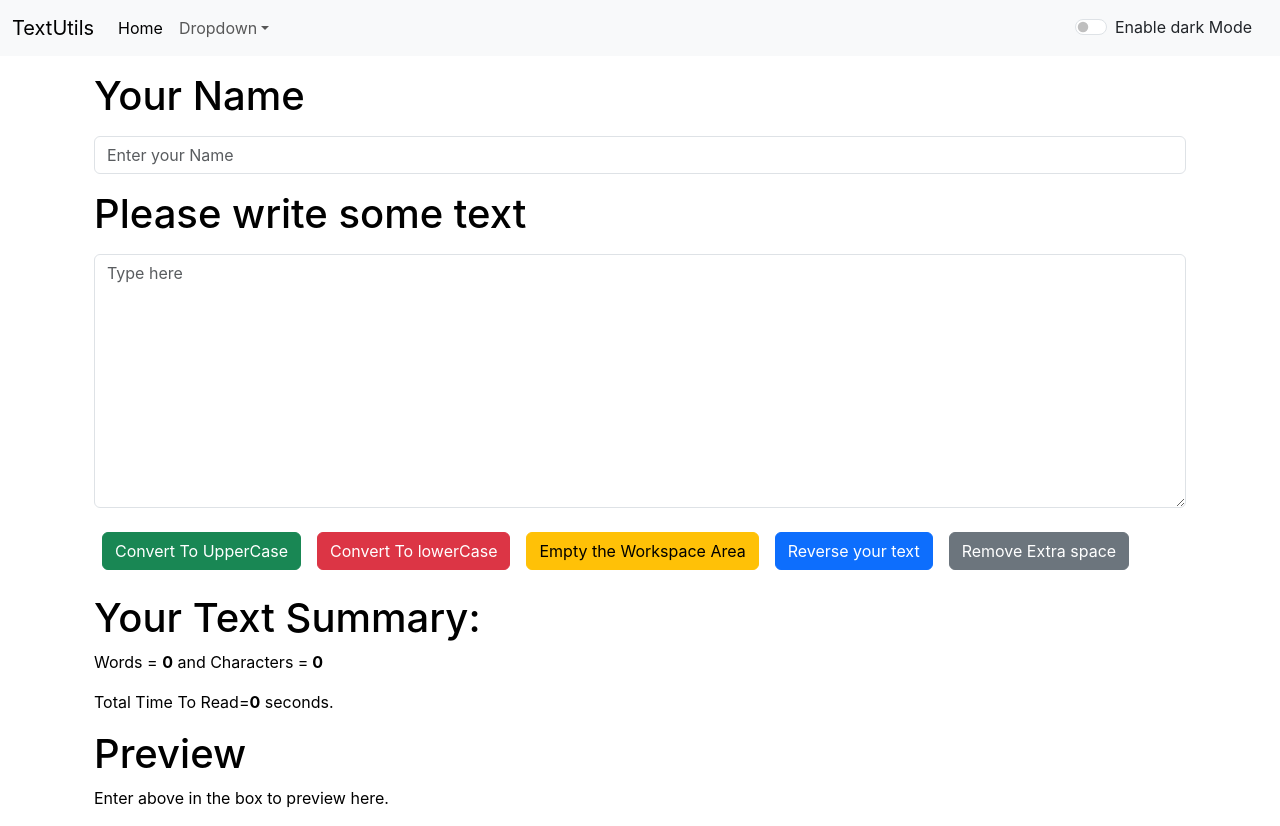
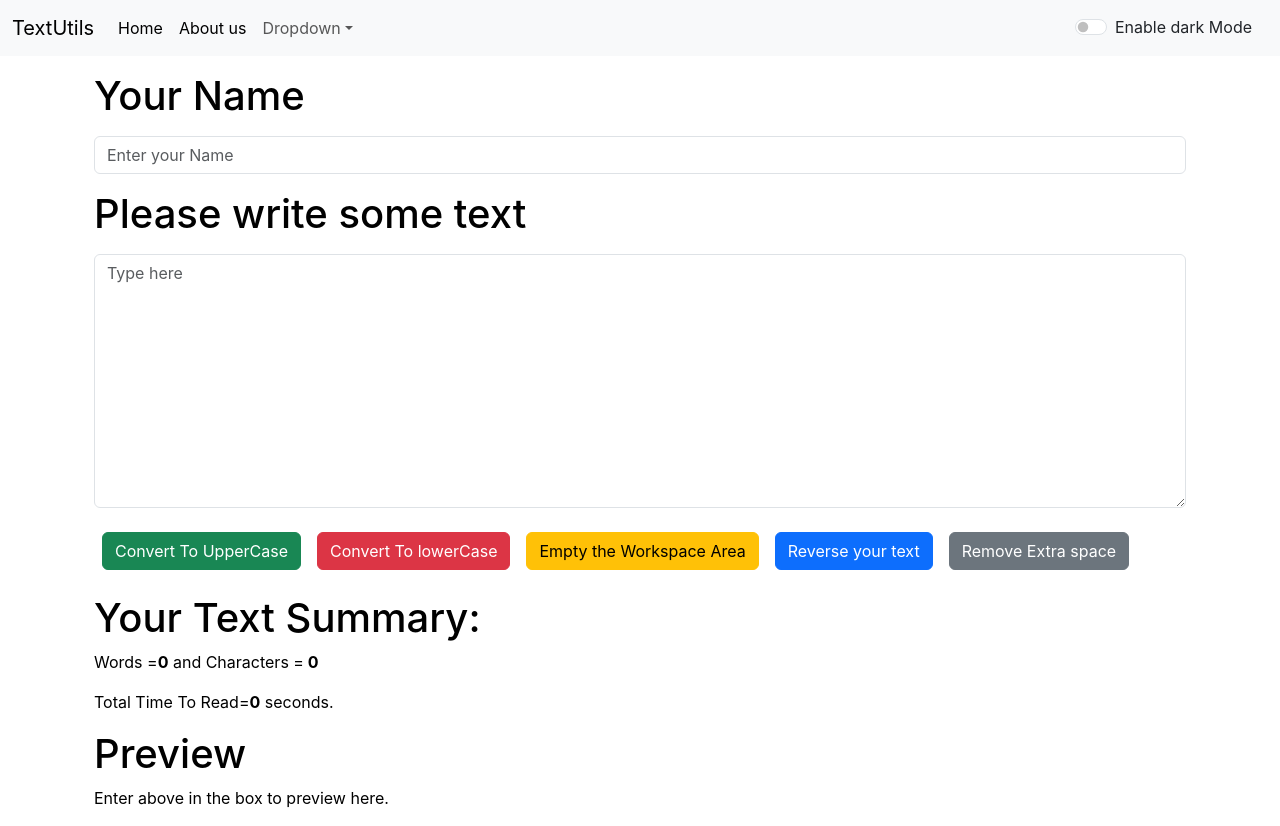
Before and after one commit to KILLER148236/paragraph_styler, a React (Create React App) app: page / in a window 1280 px wide. Built offline with nearby package versions, Linux system fonts and the light colour scheme.

Commit message:
text_length handled

```diff
--- a/src/App.js
+++ b/src/App.js
@@ -4,14 +4,15 @@ import Navbar from './Components/Navbar';
 import TextForm from './Components/TextForm';
 import React, { useState } from 'react'
 import Alert from './Components/Alert';
+import About from './Components/About';
 
 
-//import React from "react";
-// import {
-//   BrowserRouter as Router,
-//   Routes,
-//   Route,
-// } from "react-router-dom";
+import {
+  BrowserRouter as Router,
+  Routes,
+  Route,
+} from "react-router-dom";
+
 
 function App() {
 
@@ -54,16 +55,32 @@ function App() {
 
   return (
 
-    <>
-     <Navbar title="TextUtils" aboutwebsite="About Text Utils" mode={mode} toggle={toggleMode} text={btntxt} />
+    <Router>
+      <Navbar title="TextUtils" aboutwebsite="About us" mode={mode} toggle={toggleMode} text={btntxt} />
 
       <Alert alert={alert}></Alert>
       <div className="container">
 
-        <TextForm your_name="Your Name" enter_text_here="Please write some text" mode={mode} alert={showalert} />
+
+
+        <Routes>
+          <Route exact path="/about" element={<About/>}/>
+
+
+
+          <Route exact path="/" element={<TextForm your_name="Your Name" enter_text_here="Please write some text" mode={mode} alert={showalert} />}/>
+
+
+        </Routes>
+
 
       </div>
-    </>
+    </Router>
+
+
+
+
+
 
   );
 }
--- a/src/Components/Navbar.js
+++ b/src/Components/Navbar.js
@@ -1,19 +1,23 @@
 import React from 'react'
 import PropTypes from 'prop-types'
+import { Link } from 'react-router-dom'
 
 export default function Navbar(props) {
     return (
         <>
             <nav className={`navbar navbar-expand-lg navbar-${props.mode} bg-${props.mode}`}>
                 <div className="container-fluid">
-                    <a className="navbar-brand" href="#">{props.title}</a>
+                    <Link className="navbar-brand" to="/">{props.title}</Link>
                     <button className="navbar-toggler" type="button" data-bs-toggle="collapse" data-bs-target="#navbarSupportedContent" aria-controls="navbarSupportedContent" aria-expanded="false" aria-label="Toggle navigation">
                         <span className="navbar-toggler-icon"></span>
                     </button>
                     <div className="collapse navbar-collapse" id="navbarSupportedContent">
                         <ul className="navbar-nav me-auto mb-2 mb-lg-0">
                             <li className="nav-item">
-                                <a className="nav-link active" aria-current="page" href="#">Home</a>
+                                <Link className="nav-link active" aria-current="page" to="/">Home</Link>
+                            </li>
+                            <li className="nav-item">
+                                <Link className="nav-link active"  to="/about">{props.aboutwebsite}</Link>
                             </li>
 
                             <li className="nav-item dropdown">
@@ -21,10 +25,10 @@ export default function Navbar(props) {
                                     Dropdown
                                 </a>
                                 <ul className="dropdown-menu">
-                                    <li><a className="dropdown-item" href="#">Action</a></li>
-                                    <li><a className="dropdown-item" href="#">Another action</a></li>
+                                    <li><a className="dropdown-item" href="/">Action</a></li>
+                                    <li><a className="dropdown-item" href="/">Another action</a></li>
                                     <li><hr className="dropdown-divider" /></li>
-                                    <li><a className="dropdown-item" href="#">Something else here</a></li>
+                                    <li><a className="dropdown-item" href="/">Something else here</a></li>
                                 </ul>
                             </li>
 
--- a/src/Components/TextForm.js
+++ b/src/Components/TextForm.js
@@ -94,7 +94,7 @@ export default function TextForm(props) {
           Your Text Summary:
         </h1>
         <p>
-          Words = <b>{text.length===0?0:text.split(" ").length}</b> and Characters =<b> {text.length}</b>
+          Words =<strong>{text.split(/\s+/).filter((element)=>{return element!==""}).length}</strong> and Characters =<b> {text.length}</b>
         </p>
         <p>
           Total Time To Read=<b>{(text.length) * 0.0008 * 60}</b> seconds.
```
